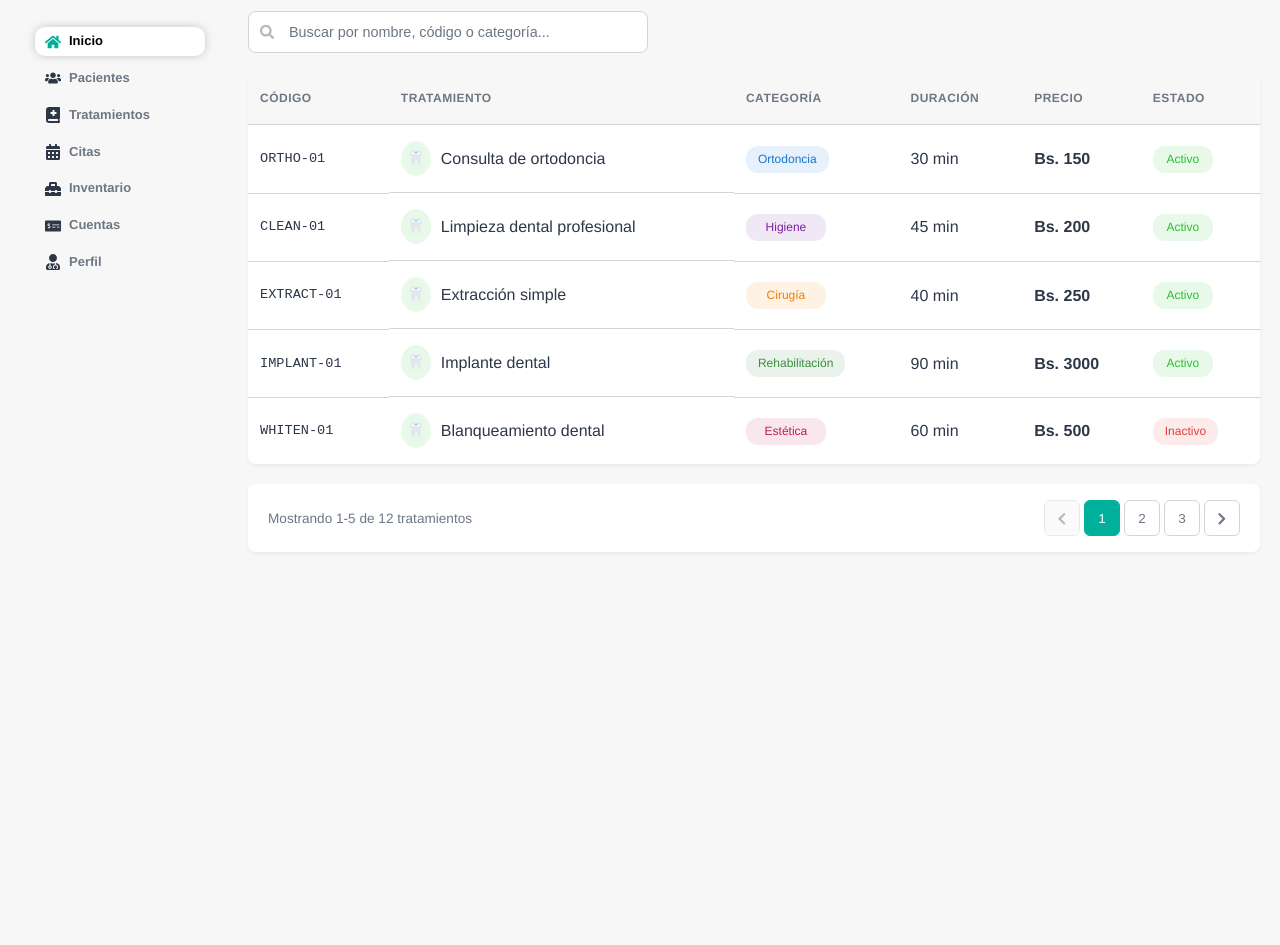
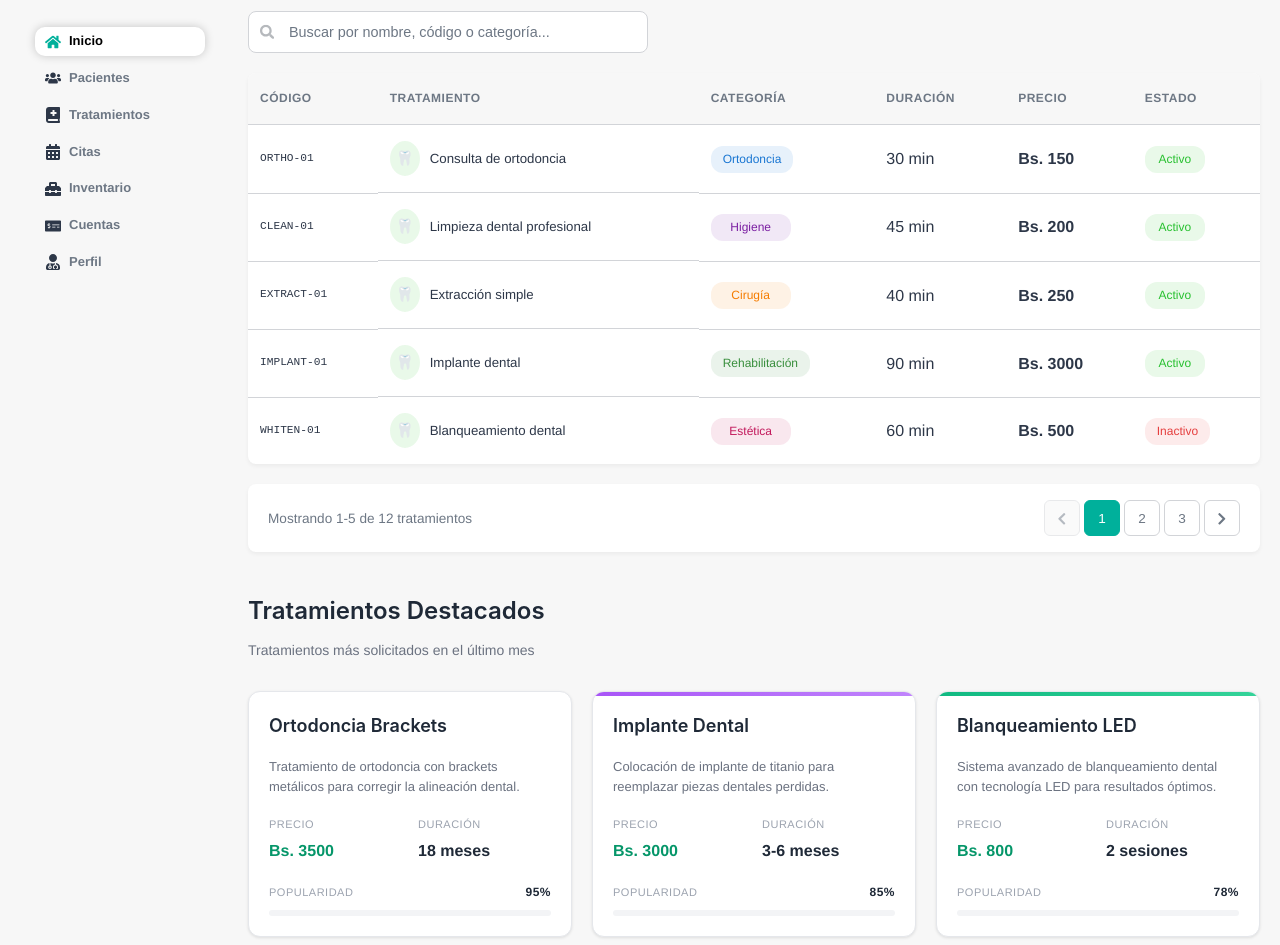
Before and after one commit to alfredoT7/RIEE, a React (Vite) app in the folder src/renderer/: page /treatment in a window 1280 px wide. Shown: the part 140-1085 px from the top of the page. Before the commit the page ends 800 px from the top, so only its background shows below. Built offline with nearby package versions, Linux system fonts and the light colour scheme.

Commit message:
Treatment also done

```diff
--- a/src/renderer/src/assets/base.css
+++ b/src/renderer/src/assets/base.css
@@ -17,6 +17,52 @@
   --color-icon: #0d0b80;
   --input-border-color: #d2d4d8;
   --icon-color-gray: #b6b9bd;
+  /* nuevos colores */
+  --color-primary-light: #5ce1d4;
+  --color-primary-dark: #00897b;
+  --color-accent: #ff7043;
+  --color-light-gray: #f5f7fa;
+  --color-medium-gray: #e1e5eb;
+  --color-dark-gray: #6b7280;
+
+  --shadow-sm: 0 1px 3px rgba(0,0,0,0.12);
+  --shadow-md: 0 4px 6px rgba(0,0,0,0.1);
+  --shadow-lg: 0 10px 15px rgba(0,0,0,0.1);
+
+  --border-radius-sm: 4px;
+  --border-radius-md: 8px;
+  --border-radius-lg: 12px;
+  --border-radius-xl: 16px;
+
+  --transition-fast: 0.15s;
+  --transition-normal: 0.3s;
+
+  /* Text colors */
+  --color-text-primary: #2D3748;
+  --color-text-secondary: #6d7784;
+  --color-text-tertiary: #ffffff;
+  --color-text-quaternary: #ebebeb;
+
+  /* Status colors */
+  --color-success: #10b981;
+  --color-error: #ef4444;
+  --color-warning: #f59e0b;
+  --color-info: #3b82f6;
+
+  /* Font sizes */
+  --font-size-xs: 0.75rem;
+  --font-size-sm: 0.875rem;
+  --font-size-base: 1rem;
+  --font-size-lg: 1.125rem;
+  --font-size-xl: 1.25rem;
+  --font-size-2xl: 1.5rem;
+
+  /* Espaciado */
+  --space-xs: 0.25rem;
+  --space-sm: 0.5rem;
+  --space-md: 1rem;
+  --space-lg: 1.5rem;
+  --space-xl: 2rem;
 
 }
 
--- a/src/renderer/src/pages/newPatient/NewPatient.css
+++ b/src/renderer/src/pages/newPatient/NewPatient.css
@@ -57,7 +57,7 @@
     width: 100%;
     height: 30px;
     padding: 10px 10px 10px 15px;
-    border: 1px solid var(--color-text-secondary);
+    border: 1px solid var(--input-border-color);
     border-radius: 10px;
     font-size: 15px;
     margin-bottom: 0px;
@@ -83,6 +83,14 @@
     align-items: center;
     flex: 1;
 }
+.input-side input:focus{
+    outline: none;
+    border-color: var(--primary-color);
+    box-shadow: 0 0 0 3px rgba(0, 176, 155, 0.1);
+}
+
+
+
 .input-two select{
     height: 35px;
     width: 150px;
--- a/src/renderer/src/pages/tratamientos/Treatment.css
+++ b/src/renderer/src/pages/tratamientos/Treatment.css
@@ -1,3 +1,4 @@
+
 .main-cont-treatment {
     padding: 8px 20px 8px 8px;
     width: 100%;
@@ -46,8 +47,6 @@
     margin: 0;
     color: white;
 }
-
-/* Estilos del buscador */
 .search-container {
     margin-bottom: 20px;
 }
@@ -145,7 +144,7 @@
 
 .code-cell {
     font-family: 'Courier New', monospace;
-    font-size: 0.85rem;
+    font-size: 0.7rem;
     color: var(--color-text-secondary);
     font-weight: 500;
 }
@@ -155,6 +154,7 @@
     align-items: center;
     gap: 10px;
     font-weight: 500;
+    font-size: .83rem;
 }
 
 .treatment-icon {
@@ -342,3 +342,215 @@
         justify-content: center;
     }
 }
+.featured-treatments-container {
+  margin-top: 40px;
+  padding: 0;
+}
+
+.featured-header {
+  margin-bottom: 30px;
+}
+
+.featured-header h2 {
+  font-size: 24px;
+  font-weight: 600;
+  color: #1f2937;
+  margin: 0 0 8px 0;
+  font-family: -apple-system, BlinkMacSystemFont, 'Segoe UI', Roboto, sans-serif;
+}
+
+.featured-header p {
+  font-size: 14px;
+  color: #6b7280;
+  margin: 0;
+  font-weight: 400;
+}
+
+.featured-treatments-grid {
+  display: grid;
+  grid-template-columns: repeat(auto-fit, minmax(300px, 1fr));
+  gap: 20px;
+  margin-top: 24px;
+}
+
+.featured-treatment-card {
+  background: white;
+  border-radius: 12px;
+  padding: 20px;
+  box-shadow: 0 1px 3px rgba(0, 0, 0, 0.1);
+  border: 1px solid #e5e7eb;
+  transition: all 0.2s ease;
+  position: relative;
+  overflow: hidden;
+}
+
+.featured-treatment-card::before {
+  content: '';
+  position: absolute;
+  top: 0;
+  left: 0;
+  right: 0;
+  height: 4px;
+  transition: all 0.2s ease;
+}
+
+.featured-treatment-card.ortodonci­a::before {
+  background: linear-gradient(90deg, #3b82f6, #60a5fa);
+}
+
+.featured-treatment-card.implante::before {
+  background: linear-gradient(90deg, #a855f7, #c084fc);
+}
+
+.featured-treatment-card.blanqueamiento::before {
+  background: linear-gradient(90deg, #10b981, #34d399);
+}
+
+.featured-treatment-card:hover {
+  transform: translateY(-2px);
+  box-shadow: 0 4px 12px rgba(0, 0, 0, 0.15);
+}
+
+.featured-card-header {
+  margin-bottom: 16px;
+}
+
+.featured-treatment-title {
+  font-size: 18px;
+  font-weight: 600;
+  color: #1f2937;
+  margin: 0;
+  font-family: -apple-system, BlinkMacSystemFont, 'Segoe UI', Roboto, sans-serif;
+}
+
+.featured-treatment-description {
+  font-size: 13px;
+  color: #6b7280;
+  line-height: 1.5;
+  margin: 0 0 20px 0;
+}
+
+.featured-treatment-details {
+  display: flex;
+  justify-content: space-between;
+  margin-bottom: 20px;
+  gap: 16px;
+}
+
+.featured-detail-group {
+  flex: 1;
+}
+
+.featured-detail-label {
+  font-size: 11px;
+  color: #9ca3af;
+  font-weight: 500;
+  text-transform: uppercase;
+  letter-spacing: 0.5px;
+  margin-bottom: 4px;
+}
+
+.featured-detail-value {
+  font-size: 16px;
+  font-weight: 600;
+  color: #1f2937;
+}
+
+.featured-price {
+  color: #059669;
+}
+
+.featured-popularity-section {
+  margin-top: 20px;
+}
+
+.featured-popularity-label {
+  font-size: 11px;
+  color: #9ca3af;
+  font-weight: 500;
+  text-transform: uppercase;
+  letter-spacing: 0.5px;
+  margin-bottom: 8px;
+  display: flex;
+  justify-content: space-between;
+  align-items: center;
+}
+
+.featured-popularity-percentage {
+  font-size: 12px;
+  font-weight: 600;
+  color: #1f2937;
+}
+
+.featured-progress-bar {
+  height: 6px;
+  background-color: #f3f4f6;
+  border-radius: 3px;
+  overflow: hidden;
+}
+
+.featured-progress-fill {
+  height: 100%;
+  border-radius: 3px;
+  transition: width 0.8s ease;
+}
+
+.ortodonci­a-progress {
+  background: linear-gradient(90deg, #3b82f6, #60a5fa);
+  width: 95%;
+}
+
+.implante-progress {
+  background: linear-gradient(90deg, #a855f7, #c084fc);
+  width: 85%;
+}
+
+.blanqueamiento-progress {
+  background: linear-gradient(90deg, #10b981, #34d399);
+  width: 78%;
+}
+
+/* Responsive */
+@media (max-width: 768px) {
+  .featured-treatments-grid {
+    grid-template-columns: 1fr;
+    gap: 16px;
+  }
+
+  .featured-treatment-details {
+    flex-direction: column;
+    gap: 12px;
+  }
+
+  .featured-detail-group {
+    display: flex;
+    justify-content: space-between;
+    align-items: center;
+  }
+
+  .featured-detail-label {
+    margin-bottom: 0;
+  }
+}
+
+@media (max-width: 480px) {
+  .featured-treatments-container {
+    margin-top: 30px;
+  }
+
+  .featured-header h2 {
+    font-size: 20px;
+  }
+
+  .featured-treatment-card {
+    padding: 16px;
+  }
+
+  .featured-treatment-title {
+    font-size: 16px;
+  }
+
+  .featured-treatment-description {
+    font-size: 12px;
+  }
+}
--- a/src/renderer/src/pages/tratamientos/Treatment.jsx
+++ b/src/renderer/src/pages/tratamientos/Treatment.jsx
@@ -105,8 +105,6 @@ const Treatment = () => {
       status: 'Activo'
     }
   ];
-
-  // Filtrar tratamientos basado en el término de búsqueda
   const filteredTreatments = useMemo(() => {
     return treatments.filter(treatment =>
       treatment.name.toLowerCase().includes(searchTerm.toLowerCase()) ||
@@ -114,14 +112,10 @@ const Treatment = () => {
       treatment.category.toLowerCase().includes(searchTerm.toLowerCase())
     );
   }, [searchTerm, treatments]);
-
-  // Calcular paginación
   const totalPages = Math.ceil(filteredTreatments.length / itemsPerPage);
   const startIndex = (currentPage - 1) * itemsPerPage;
   const endIndex = startIndex + itemsPerPage;
   const currentTreatments = filteredTreatments.slice(startIndex, endIndex);
-
-  // Resetear página cuando cambia la búsqueda
   React.useEffect(() => {
     setCurrentPage(1);
   }, [searchTerm]);
@@ -142,6 +136,87 @@ const Treatment = () => {
     }
   };
 
+  const FeaturedTreatments = () => {
+    const featuredData = [
+      {
+        id: 1,
+        name: 'Ortodoncia Brackets',
+        description: 'Tratamiento de ortodoncia con brackets metálicos para corregir la alineación dental.',
+        category: 'Ortodoncia',
+        price: 'Bs. 3500',
+        duration: '18 meses',
+        popularity: 95
+      },
+      {
+        id: 2,
+        name: 'Implante Dental',
+        description: 'Colocación de implante de titanio para reemplazar piezas dentales perdidas.',
+        category: 'Implante',
+        price: 'Bs. 3000',
+        duration: '3-6 meses',
+        popularity: 85
+      },
+      {
+        id: 3,
+        name: 'Blanqueamiento LED',
+        description: 'Sistema avanzado de blanqueamiento dental con tecnología LED para resultados óptimos.',
+        category: 'Blanqueamiento',
+        price: 'Bs. 800',
+        duration: '2 sesiones',
+        popularity: 78
+      }
+    ];
+
+    return (
+      <div className="featured-treatments-container">
+        <div className="featured-header">
+          <h2>Tratamientos Destacados</h2>
+          <p>Tratamientos más solicitados en el último mes</p>
+        </div>
+
+        <div className="featured-treatments-grid">
+          {featuredData.map((treatment) => (
+            <div key={treatment.id} className={`featured-treatment-card ${treatment.category.toLowerCase()}`}>
+              <div className="featured-card-header">
+                <h3 className="featured-treatment-title">{treatment.name}</h3>
+              </div>
+              <p className="featured-treatment-description">
+                {treatment.description}
+              </p>
+
+              <div className="featured-treatment-details">
+                <div className="featured-detail-group">
+                  <div className="featured-detail-label">Precio</div>
+                  <div className="featured-detail-value featured-price">{treatment.price}</div>
+                </div>
+                <div className="featured-detail-group">
+                  <div className="featured-detail-label">Duración</div>
+                  <div className="featured-detail-value">{treatment.duration}</div>
+                </div>
+              </div>
+
+              <div className="featured-popularity-section">
+                <div className="featured-popularity-label">
+                  <span>Popularidad</span>
+                  <span className="featured-popularity-percentage">{treatment.popularity}%</span>
+                </div>
+                <div className="featured-progress-bar">
+                  <div
+                    className="featured-progress-fill"
+                    style={{ width: `${treatment.popularity}%` }}
+                  ></div>
+                </div>
+              </div>
+            </div>
+          ))}
+        </div>
+      </div>
+    );
+  };
+
+
+
+
   return (
     <main className='main-cont-treatment'>
       <div className='treatment-header'>
@@ -154,8 +229,6 @@ const Treatment = () => {
           <FaPlus className='button-icon'/>
         </button>
       </div>
-
-      {/* Buscador */}
       <div className='search-container'>
         <div className='search-input-wrapper'>
           <FaSearch className='search-icon' />
@@ -256,6 +329,8 @@ const Treatment = () => {
           </div>
         </div>
       )}
+      <FeaturedTreatments />
+
     </main>
   )
 };
```
